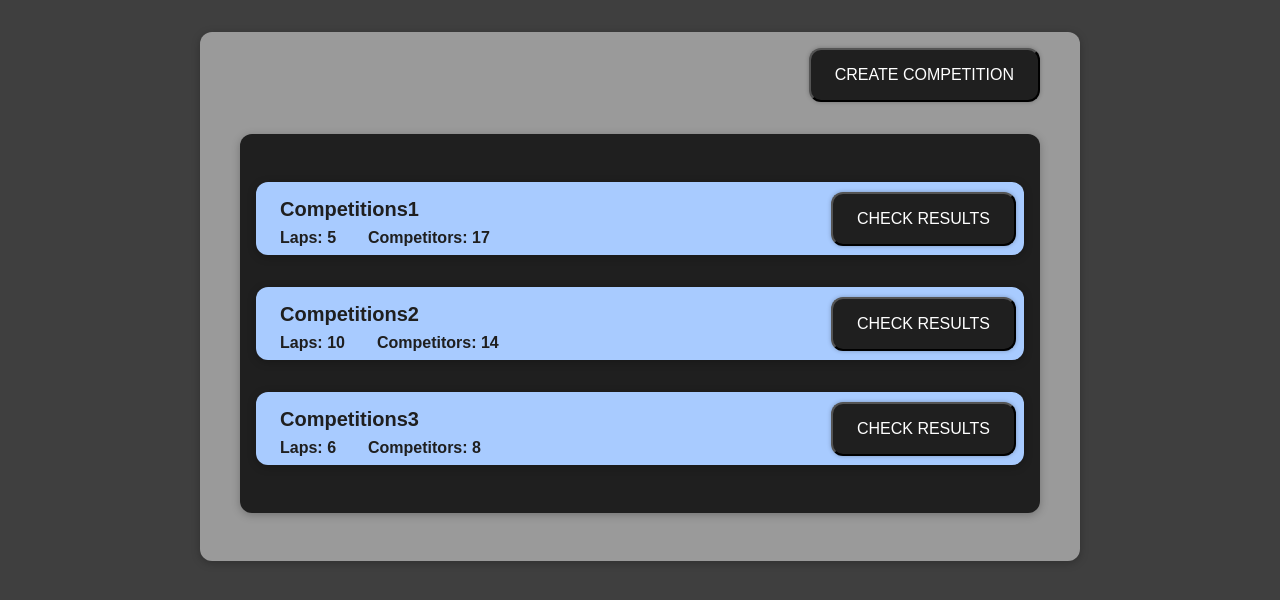
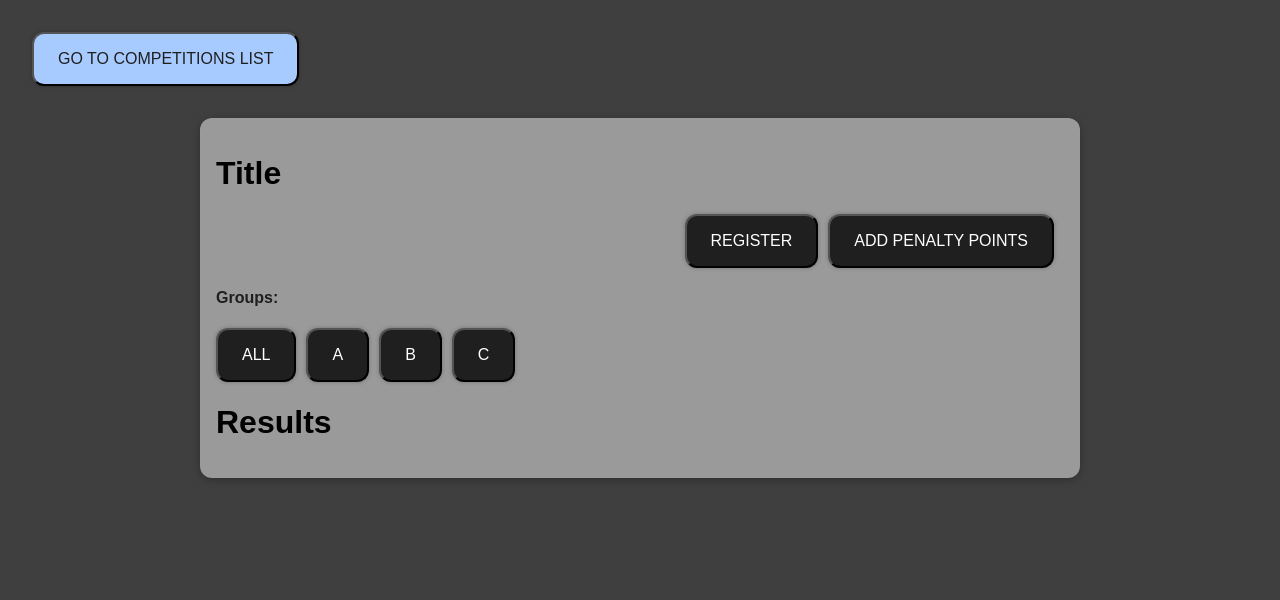
Before and after one commit to fruger/competition-app, a React (Create React App) app: page /details in a window 1280 px wide. Shown: the top 600 px of the page. Built offline with nearby package versions, Linux system fonts and the light colour scheme.

Commit message:
Added routing, added get and post requsts to API, added CompetitionDetails

```diff
--- a/package.json
+++ b/package.json
@@ -6,8 +6,12 @@
     "@testing-library/jest-dom": "^5.16.5",
     "@testing-library/react": "^13.4.0",
     "@testing-library/user-event": "^13.5.0",
+    "axios": "^1.1.3",
+    "bootstrap": "^5.2.2",
     "react": "^18.2.0",
+    "react-bootstrap": "^2.5.0",
     "react-dom": "^18.2.0",
+    "react-router-dom": "^6.4.2",
     "react-scripts": "5.0.1",
     "web-vitals": "^2.1.4"
   },
--- a/src/App.js
+++ b/src/App.js
@@ -1,42 +1,14 @@
-import { useState } from "react";
+import CompetitionDetails from "./components/Competitions/CompetitionDetails";
 import Competitions from "./components/Competitions/Competitions";
-
-const DUMMY_COMPETITIONS = [
-  {
-    id: "c1",
-    name: "Competitions1",
-    laps: 5,
-    competitors: 17,
-  },
-  {
-    id: "c2",
-    name: "Competitions2",
-    laps: 10,
-    competitors: 14,
-  },
-  {
-    id: "c3",
-    name: "Competitions3",
-    laps: 6,
-    competitors: 8,
-  },
-];
+import { Route, Routes } from "react-router-dom";
 
 const App = () => {
-  const [competitions, setCompetitions] = useState(DUMMY_COMPETITIONS);
-
-  const addCompetitionHandler = (competition) => {
-    setCompetitions((prevCompetitions) => {
-      return [competition, ...prevCompetitions];
-    });
-  };
-
   return (
     <div>
-      <Competitions
-        items={competitions}
-        onAddCompetition={addCompetitionHandler}
-      />
+      <Routes>
+        <Route path="/details" element={<CompetitionDetails />} />
+        <Route path="/" element={<Competitions />} />
+      </Routes>
     </div>
   );
 };
--- /dev/null
+++ b/src/components/Competitions/CompetitionDetails.js
@@ -0,0 +1,34 @@
+import Button from "../UI/Button";
+import { useNavigate } from "react-router-dom";
+import Card from "../UI/Card";
+import styles from "./CompetitionDetails.module.css";
+
+const CompetitionDetails = () => {
+  const navigate = useNavigate();
+
+  return (
+    <div className={styles.competitions__background}>
+      <div className={styles["back-to-list"]}>
+      <Button onClick={() => navigate("/")}>GO TO COMPETITIONS LIST</Button>
+      </div>
+
+      <Card className={styles.competitions}>
+      <h1>Title</h1>
+        <Button type="button">REGISTER</Button>
+        <Button type="button">ADD PENALTY POINTS</Button>
+
+        <div className={styles.competitions__groups}>
+          <h4>Groups:</h4>
+          <Button type="button">ALL</Button>
+          <Button type="button">A</Button>
+          <Button type="button">B</Button>
+          <Button type="button">C</Button>
+        </div>
+
+        <h1>Results</h1>
+      </Card>
+    </div>
+  );
+};
+
+export default CompetitionDetails;
--- /dev/null
+++ b/src/components/Competitions/CompetitionDetails.module.css
@@ -0,0 +1,42 @@
+.competitions__background {
+  justify-content: space-between;
+  align-items: center;
+  margin: 2rem 2rem;
+}
+
+.competitions__groups {
+  text-align: left;
+}
+
+.competitions__groups button {
+  text-align: left;
+}
+
+.competitions__groups h4 {
+  text-align: left;
+  color: #1f1f1f;
+  font-size: 1rem;
+}
+
+.competitions {
+  padding: 1rem;
+  background-color: #9a9a9a;
+  margin: 2rem auto;
+  width: 55rem;
+  max-width: 95%;
+  text-align: right;
+}
+
+.competitions h1 {
+  display: flex;
+  justify-content: left;
+}
+
+.competitions button {
+  margin-right: 10px;
+}
+
+.back-to-list button{
+background-color: #a8cbff;
+color: #1f1f1f;
+}
--- a/src/components/Competitions/CompetitionItem.js
+++ b/src/components/Competitions/CompetitionItem.js
@@ -1,8 +1,11 @@
+import { useNavigate } from "react-router-dom";
 import Button from "../UI/Button";
 import Card from "../UI/Card";
 import "./CompetitionItem.css";
 
 const CompetitionsItem = (props) => {
+  const navigate = useNavigate();
+
   return (
     <Card className="competition-item">
       <div className="competition-item__description">
@@ -10,7 +13,9 @@ const CompetitionsItem = (props) => {
         <h4>Laps: {props.laps}</h4>
         <h4>Competitors: {props.competitors}</h4>
       </div>
-      <Button type="submit">CHECK RESULTS</Button>
+      <Button onClick={() => navigate("details")}>
+        CHECK DETAILS
+      </Button>
     </Card>
   );
 };
--- a/src/components/Competitions/Competitions.js
+++ b/src/components/Competitions/Competitions.js
@@ -1,23 +1,33 @@
-import { useState } from "react";
+import axios from "axios";
+import { useEffect, useState } from "react";
 import CompetitionForm from "../NewCompetition/CompetitionForm";
 import Button from "../UI/Button";
 import Card from "../UI/Card";
 import CompetitionItem from "./CompetitionItem";
-import "./Competitions.css";
+import styles from "./Competitions.module.css";
 
 const Competitions = (props) => {
-  const [isCreate, setIsCreating] = useState(false);
+  const [isCreating, setIsCreating] = useState(false);
+  const [competition, setCompetition] = useState();
+
+  useEffect(() => {
+    getCompetition();
+  }, []);
+
+  const getCompetition = () => {
+    axios
+      .get("https://localhost:7173/api/Competition")
+      .then((res) => {
+        //console.log(res.data);
+        setCompetition(res.data);
+      })
+      .catch((error) => {
+        console.log(error);
+      });
+  };
 
   const startCreatingHandler = () => {
     setIsCreating(true);
-  };
-
-  const saveCompetitionDataHandler = (enteredCompetitionData) => {
-    const competitionData = {
-      ...enteredCompetitionData,
-      id: Math.random().toString(),
-    };
-    props.onAddCompetition(competitionData);
   };
 
   const stopCreatingHandler = () => {
@@ -26,25 +36,27 @@ const Competitions = (props) => {
 
   return (
     <div>
-      {isCreate && (
+      {isCreating && (
         <CompetitionForm
-          onSaveCompetitionData={saveCompetitionDataHandler}
           onCancel={stopCreatingHandler}
+          onGetCompetition={getCompetition}
         />
       )}
-      <Card className="competitions__background">
-        <div className="competitions__create">
+
+      <Card className={styles.competitions__background}>
+        <div className={styles.competitions__create}>
           <Button type="button" onClick={startCreatingHandler}>
             CREATE COMPETITION
           </Button>
         </div>
-        <Card className="competitions">
-          {props.items.map((competition) => (
+        <Card className={styles.competitions}>
+          {competition?.length === 0 && <h1>Found no competitions.</h1>}
+          {competition?.map((competition) => (
             <CompetitionItem
-              key = {competition.id}
+              key={competition.id}
               name={competition.name}
               laps={competition.laps}
-              competitors={competition.competitors}
+              competitors={competition.competitorIds.length}
             />
           ))}
         </Card>
--- a/src/components/Competitions/Competitions.css
+++ b/src/components/Competitions/Competitions.module.css
@@ -4,6 +4,7 @@
   margin: 2rem auto;
   width: 50rem;
   max-width: 95%;
+  color: #9a9a9a;
 }
 
 .competitions__background {
@@ -15,6 +16,6 @@
 }
 
 .competitions__create {
-    padding-right: 1.5rem;
-    text-align: right;
-  }
+  padding-right: 1.5rem;
+  text-align: right;
+}
--- a/src/components/NewCompetition/CompetitionForm.js
+++ b/src/components/NewCompetition/CompetitionForm.js
@@ -1,43 +1,75 @@
 import { useState } from "react";
 import Button from "../UI/Button";
-import "./CompetitionForm.css";
+import styles from "./CompetitionForm.module.css";
 import Card from "../UI/Card";
+import axios from "axios";
 
 const CompetitionForm = (props) => {
   const [enteredName, setEnteredName] = useState("");
   const [enteredLaps, setEnteredLaps] = useState("");
+  const [isValid, setIsValid] = useState(true);
 
   const nameChangeHandler = (event) => {
+    if (event.target.value.trim().length > 0) {
+      setIsValid(true);
+    }
     setEnteredName(event.target.value);
   };
 
   const lapsChangeHandler = (event) => {
+    if (event.target.value.trim().length > 0) {
+      setIsValid(true);
+    }
     setEnteredLaps(event.target.value);
   };
 
   const submitHandler = (event) => {
     event.preventDefault();
+    if (
+      enteredName.trim().length === 0 ||
+      10 < enteredLaps ||
+      5 > enteredLaps
+    ) {
+      setIsValid(false);
+      return;
+    }
 
-    const competitionData = {
+    axios
+      .post("https://localhost:7173/api/Competition", {
         name: enteredName,
         laps: enteredLaps,
-    };
-
-    props.onSaveCompetitionData(competitionData);
-    setEnteredName("");
-    setEnteredLaps("");
+      })
+      .then(() => props.onGetCompetition())
+      .catch((error) => {
+        console.log(error);
+      });
+    props.onCancel();
   };
 
   return (
-    <form onSubmit={submitHandler}>
-      <div className="backdrop" onClick={props.onCancel} />
-      <Card className="new-competition modal">
-      <div className="new-competition__controls">
-        <div className="new-competition__control">
+    <form>
+      <div className={styles.backdrop} onClick={props.onCancel} />
+      <Card
+        className={`${styles["new-competition"]} ${styles["new-competition__modal"]}`}
+      >
+        <div className={`${styles["new-competition__controls"]}`}>
+          <div
+            className={`${styles["new-competition__control"]} ${
+              !isValid && styles.invalid
+            }`}
+          >
             <label>NAME</label>
-          <input type="text" value={enteredName} onChange={nameChangeHandler} />
+            <input
+              type="text"
+              value={enteredName}
+              onChange={nameChangeHandler}
+            />
           </div>
-        <div className="new-competition__control">
+          <div
+            className={`${styles["new-competition__control"]} ${
+              !isValid && styles.invalid
+            }`}
+          >
             <label>NUMBER OF LAPS (5-10)</label>
             <input
               type="number"
@@ -49,7 +81,8 @@ const CompetitionForm = (props) => {
             />
           </div>
         </div>
-      <Button type="submit">CREATE COMPETITION</Button>
+        <Button onClick={submitHandler}>CREATE COMPETITION</Button>
+        <Button onClick={props.onCancel}>CLOSE</Button>
       </Card>
     </form>
   );
--- a/src/components/NewCompetition/CompetitionForm.css
+++ b/src/components/NewCompetition/CompetitionForm.module.css
@@ -1,6 +1,6 @@
 .new-competition {
   background-color: #a8cbff;
-  padding: 1rem;
+  padding: 1rem 0;
   margin: auto auto;
   width: 50rem;
   max-width: 30rem;
@@ -21,13 +21,15 @@
   font-weight: bold;
   margin-bottom: 0.5rem;
   display: block;
+  text-align: left;
+  margin-left: 5rem;
 }
 
 .new-competition__control input {
   font: inherit;
-  padding: 0.5rem;
+  padding: 1rem;
   border-radius: 6px;
-  border: 1px solid #1f1f1f;
+  border: 0.5px solid #1f1f1f;
   width: 20rem;
   max-width: 100%;
 }
@@ -42,7 +44,12 @@
   background: rgba(0, 0, 0, 0.75);
 }
 
-.modal {
+.new-competition button {
+  margin: 2% 2%;
+  padding: 1rem;
+}
+
+.new-competition__modal {
   position: fixed;
   left: 50%;
   top: 30vh;
@@ -50,3 +57,12 @@
   overflow: hidden;
   transform: translate(-50%, -50%);
 }
+
+.new-competition__control.invalid input {
+  border-color: red;
+  background: #ffd7d7;
+}
+
+.new-competition__control.invalid label {
+  color: red;
+}
--- a/src/index.js
+++ b/src/index.js
@@ -1,7 +1,12 @@
-import React from 'react';
-import ReactDOM from 'react-dom/client';
-import './index.css';
-import App from './App';
+import React from "react";
+import ReactDOM from "react-dom/client";
+import "./index.css";
+import App from "./App";
+import { BrowserRouter } from "react-router-dom";
 
-const root = ReactDOM.createRoot(document.getElementById('root'));
-root.render(<App />);
+const root = ReactDOM.createRoot(document.getElementById("root"));
+root.render(
+  <BrowserRouter>
+    <App />
+  </BrowserRouter>
+);
```
Also changed, not shown: 1 other file (tests, documents, lock files or other folders). Lines whose indentation alone changed are shown as unchanged.
